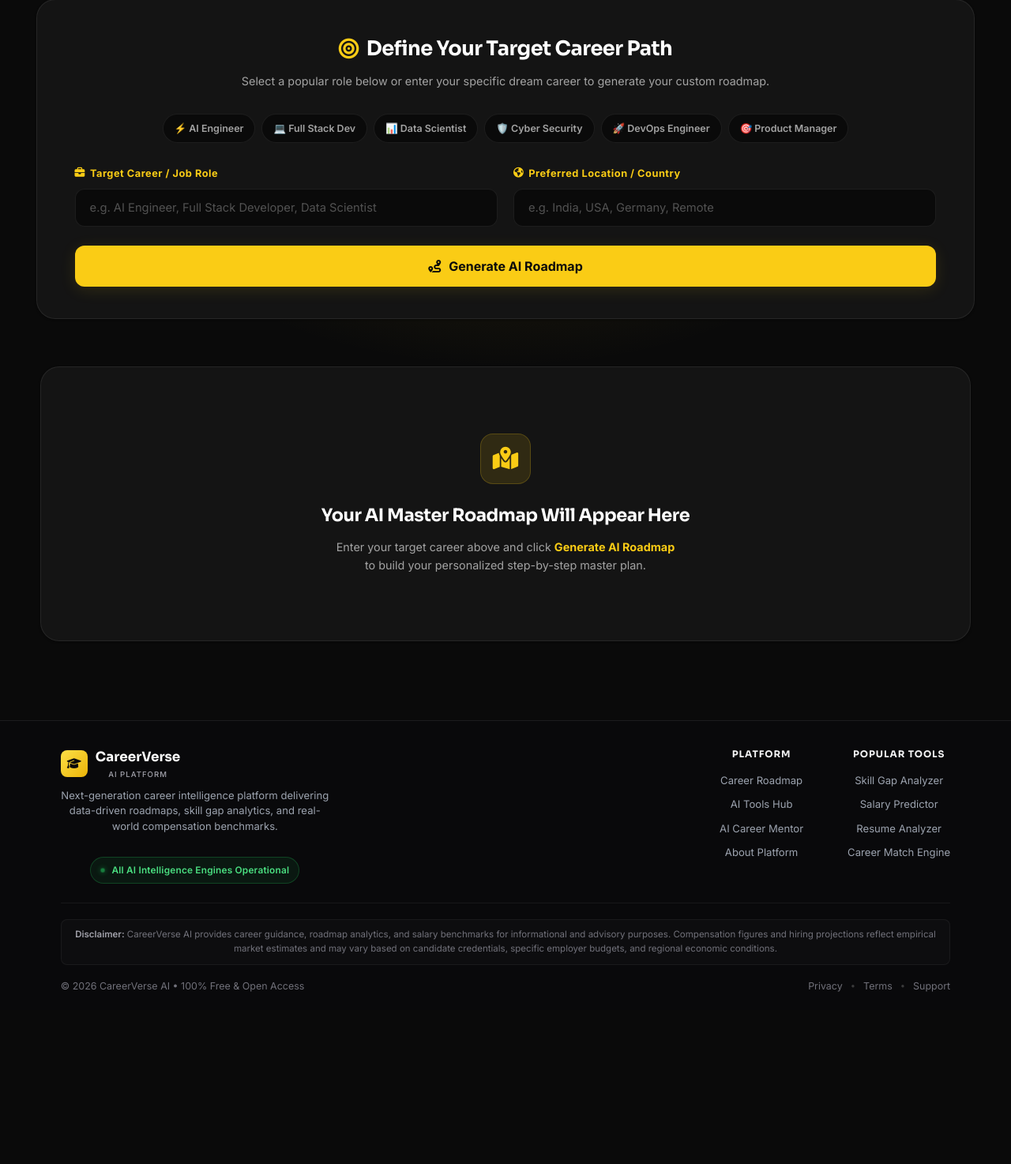
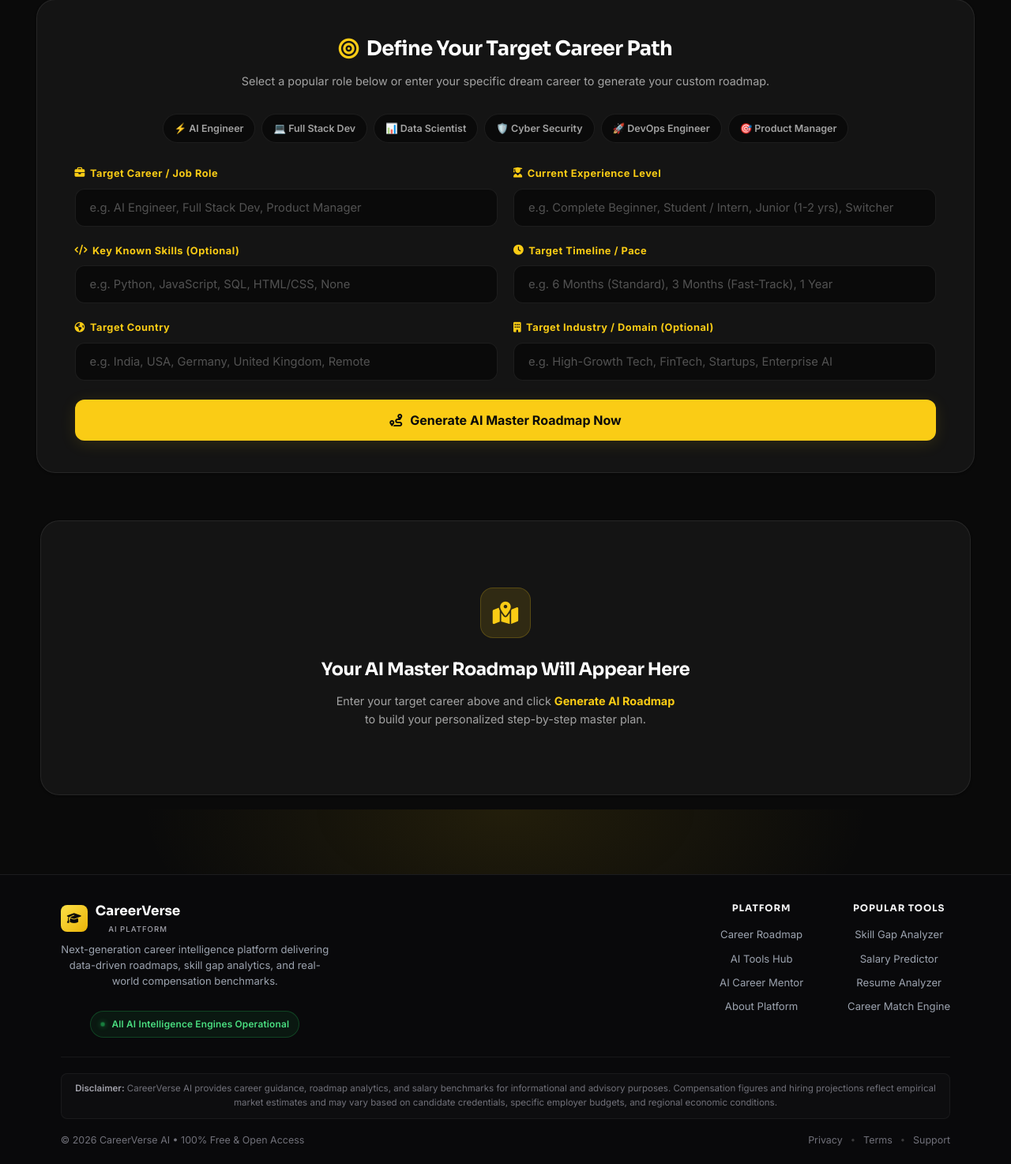
Before and after one commit to shubhodbirajdar928-hash/CareerVerse-AI, a Flask app: page /generate in a window 1280 px wide. Shown: the part 575-2049 px from the top of the page at 79% size. Before the commit the page ends 1831 px from the top, so only its background shows below. Run offline with Flask 3, Linux system fonts and the light colour scheme; some libraries are stand-ins or nearby versions.

Commit message:
Equip Roadmap Generator with fully equipped 6-field input suite and tailored AI prompt

```diff
--- a/app.py
+++ b/app.py
@@ -1682,6 +1682,18 @@ def roadmap():
         else:
             country = "India"
 
+        experience = data.get("experience", "").strip()
+        skills = data.get("skills", "").strip()
+        industry = data.get("industry", "").strip()
+
+        extra_context = ""
+        if experience:
+            extra_context += f"\nCurrent Experience Level: {experience}"
+        if skills:
+            extra_context += f"\nKnown Prerequisite Skills: {skills}"
+        if industry:
+            extra_context += f"\nTarget Industry / Specialization: {industry}"
+
         prompt = f"""
 You are CareerVerse AI, a World-Class Executive Career Architect & Senior Technical Director.
 
@@ -1690,11 +1702,11 @@ Create an accurate, highly detailed, step-by-step master career roadmap specific
 
 Target Career Role: "{career}"
 Preferred Country: {country}
-Roadmap Duration: {duration} ({months} Months)
+Roadmap Duration: {duration} ({months} Months){extra_context}
 
 CRITICAL ACCURACY RULES:
 1. Provide DEEP, SPECIFIC, ACCURATE technical topics, real-world tools, authentic books, exact YouTube channels, and genuine certifications for "{career}". NEVER output generic strings like "Channel 1", "Course 1", "Tool 1", "Topic 1", or "Project 1".
-2. For each month ({months} months total), specify 4-5 exact technologies or skills to learn, 1 real-world portfolio project to build, and 1 clear milestone goal.
+2. For each month ({months} months total), specify 4-5 exact technologies or skills to learn, 1 real-world portfolio project to build, and 1 clear milestone goal tailored to their background.
 3. For salaries, ALWAYS provide India salary in Indian Rupees (e.g. "₹8.0L - ₹18.0L / yr") and Target Country salary in that country's official local currency (e.g. "$90,000 - $165,000 / yr" for USA, "£45,000 - £85,000 / yr" for UK, "€50,000 - €95,000 / yr" for Germany/Europe, "CA$75,000 - CA$135,000 / yr" for Canada).
 
 Return ONLY valid JSON matching this exact structure:
--- a/static/js/generate.js
+++ b/static/js/generate.js
@@ -384,7 +384,10 @@ async function generateRoadmapNow() {
 
     const career = careerInputEl.value.trim();
     const country = countryInputEl ? countryInputEl.value.trim() : "";
-    const duration = durationInputEl ? durationInputEl.value.trim() : "6 months";
+    const experience = document.getElementById("experienceInput") ? document.getElementById("experienceInput").value.trim() : "";
+    const skills = document.getElementById("skillsInput") ? document.getElementById("skillsInput").value.trim() : "";
+    const duration = document.getElementById("durationInput") ? document.getElementById("durationInput").value.trim() : (durationInputEl ? durationInputEl.value.trim() : "6 months");
+    const industry = document.getElementById("industryInput") ? document.getElementById("industryInput").value.trim() : "";
 
     const val = validateUserInput(career, country);
     if (!val.valid) {
@@ -406,7 +409,7 @@ async function generateRoadmapNow() {
 
     if (generateBtnEl) {
         generateBtnEl.disabled = true;
-        generateBtnEl.innerHTML = `<i class="fa-solid fa-spinner fa-spin"></i> Generating Roadmap...`;
+        generateBtnEl.innerHTML = `<i class="fa-solid fa-spinner fa-spin"></i> Generating Master Roadmap...`;
     }
 
     // Loading Screen
@@ -442,14 +445,14 @@ async function generateRoadmapNow() {
         const response = await fetch("/roadmap", {
             method: "POST",
             headers: { "Content-Type": "application/json" },
-            body: JSON.stringify({ career, country, duration })
+            body: JSON.stringify({ career, country, duration, experience, skills, industry })
         });
 
         const responseData = await response.json();
 
         if (generateBtnEl) {
             generateBtnEl.disabled = false;
-            generateBtnEl.innerHTML = `<i class="fa-solid fa-route"></i> Generate AI Roadmap`;
+            generateBtnEl.innerHTML = `<i class="fa-solid fa-route"></i> Generate AI Master Roadmap Now`;
         }
 
         if (!response.ok || responseData.success === false) {
--- a/templates/generate.html
+++ b/templates/generate.html
@@ -91,17 +91,37 @@
         <div class="input-grid">
             <div class="input-group">
                 <label for="careerInput"><i class="fa-solid fa-briefcase"></i> Target Career / Job Role</label>
-                <input id="careerInput" type="text" placeholder="e.g. AI Engineer, Full Stack Developer, Data Scientist">
+                <input id="careerInput" type="text" placeholder="e.g. AI Engineer, Full Stack Dev, Product Manager">
             </div>
 
             <div class="input-group">
-                <label for="countryInput"><i class="fa-solid fa-earth-americas"></i> Preferred Location / Country</label>
-                <input id="countryInput" type="text" placeholder="e.g. India, USA, Germany, Remote">
+                <label for="experienceInput"><i class="fa-solid fa-user-graduate"></i> Current Experience Level</label>
+                <input id="experienceInput" type="text" placeholder="e.g. Complete Beginner, Student / Intern, Junior (1-2 yrs), Switcher">
+            </div>
+
+            <div class="input-group">
+                <label for="skillsInput"><i class="fa-solid fa-code"></i> Key Known Skills (Optional)</label>
+                <input id="skillsInput" type="text" placeholder="e.g. Python, JavaScript, SQL, HTML/CSS, None">
+            </div>
+
+            <div class="input-group">
+                <label for="durationInput"><i class="fa-solid fa-clock"></i> Target Timeline / Pace</label>
+                <input id="durationInput" type="text" placeholder="e.g. 6 Months (Standard), 3 Months (Fast-Track), 1 Year">
+            </div>
+
+            <div class="input-group">
+                <label for="countryInput"><i class="fa-solid fa-earth-americas"></i> Target Country</label>
+                <input id="countryInput" type="text" placeholder="e.g. India, USA, Germany, United Kingdom, Remote">
+            </div>
+
+            <div class="input-group">
+                <label for="industryInput"><i class="fa-solid fa-building"></i> Target Industry / Domain (Optional)</label>
+                <input id="industryInput" type="text" placeholder="e.g. High-Growth Tech, FinTech, Startups, Enterprise AI">
             </div>
         </div>
 
         <button id="generateBtn" type="button" onclick="generateRoadmapNow()">
-            <i class="fa-solid fa-route"></i> Generate AI Roadmap
+            <i class="fa-solid fa-route"></i> Generate AI Master Roadmap Now
         </button>
     </div>
 </section>
```
